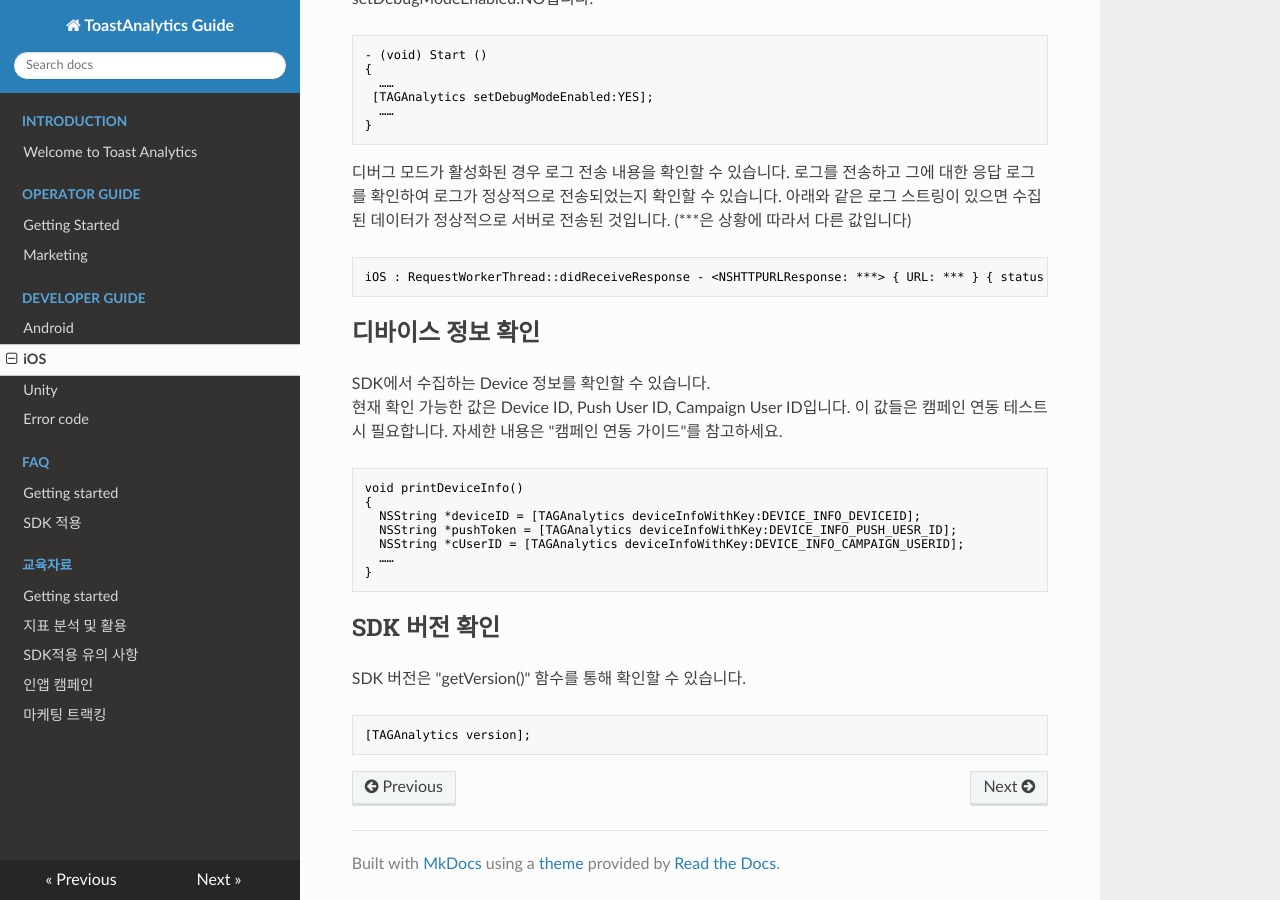
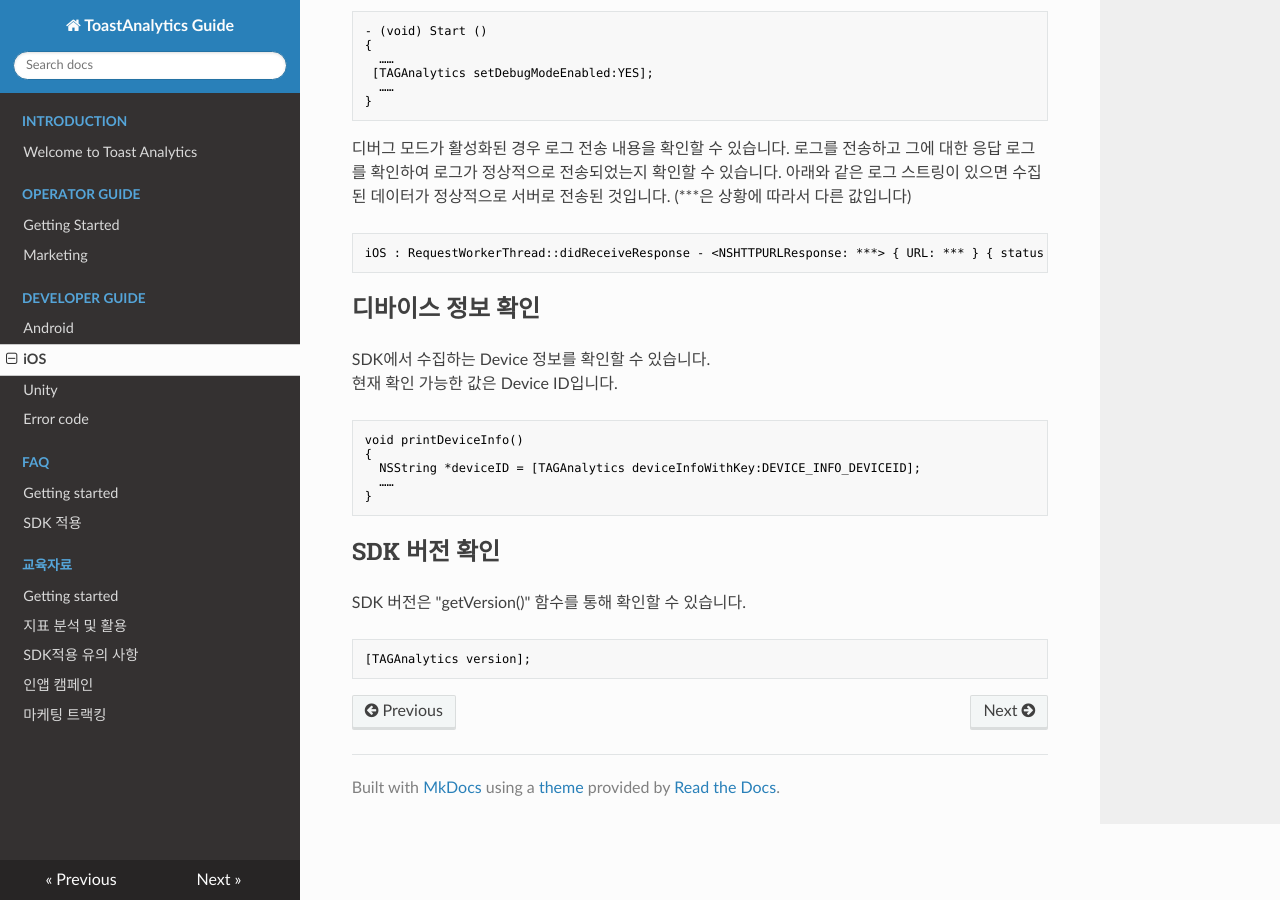
Before and after one commit to ToastAnalytics/ToastAnalytics, an MkDocs documentation site: the page built from docs/Developer/5. iOS Developer Guide.md, in a window 1280 px wide and 900 px high, scrolled down 8386 px. Built offline with MkDocs 1.6.1, drawn with Linux system fonts in a browser that asks for light colours; nearby versions of some CDN libraries; old or Windows-style settings are respelled for this version of MkDocs; some of the changed text lies outside the part shown.

Commit message:
Update 5. iOS Developer Guide.md

````diff
--- a/docs/Developer/5. iOS Developer Guide.md
+++ b/docs/Developer/5. iOS Developer Guide.md
@@ -132,7 +132,7 @@
 ```
 
 만약 초기화 함수의 마지막 인자(use logging userid flag)를 true로 설정한 경우 setUserId를 호출하여 User ID를 등록해야 합니다. Flag를 true로 설정하고 setUserId를 호출하지 않으면 이후에 호출하는 모든 API가 실패(E_LOGGING_USER_ID_EMPTY)를 Return 합니다.<br>
-setUserId에서 "useCampaignOrPromotion"은 Promotion이나 Campaign을 사용하는 경우 YES입니다. 그렇지 않은 경에는 NO 입니다.<br>
+setUserId에서 "useCampaignOrPromotion"은 NO 입니다.<br>
 setUserId 함수는 initializeSDK 호출 이후에 게임에서 로그인 성공한 후 게임에서 사용하는 userID를 획득한 직후에 호출하면 됩니다. userID는 게임에서 사용자를 구분하기 위해 사용하는 값을 사용하면 됩니다.<br>
 Advertise ID 관련 내용은 아래 링크를 참고하세요.<br>
 <https://developer.apple.com/LIBRARY/ios/documentation/AdSupport/Reference/ASIdentifierManager_Ref/index.html>
@@ -336,14 +336,12 @@
 
 ## 디바이스 정보 확인
 SDK에서 수집하는 Device 정보를 확인할 수 있습니다.<br>
-현재 확인 가능한 값은 Device ID, Push User ID, Campaign User ID입니다. 이 값들은 캠페인 연동 테스트시 필요합니다. 자세한 내용은 "캠페인 연동 가이드"를 참고하세요.
+현재 확인 가능한 값은 Device ID입니다.
 
 ```objective-c
 void printDeviceInfo()
 {
   NSString *deviceID = [TAGAnalytics deviceInfoWithKey:DEVICE_INFO_DEVICEID];
-  NSString *pushToken = [TAGAnalytics deviceInfoWithKey:DEVICE_INFO_PUSH_UESR_ID];
-  NSString *cUserID = [TAGAnalytics deviceInfoWithKey:DEVICE_INFO_CAMPAIGN_USERID];
   ……
 }
 ```
````
